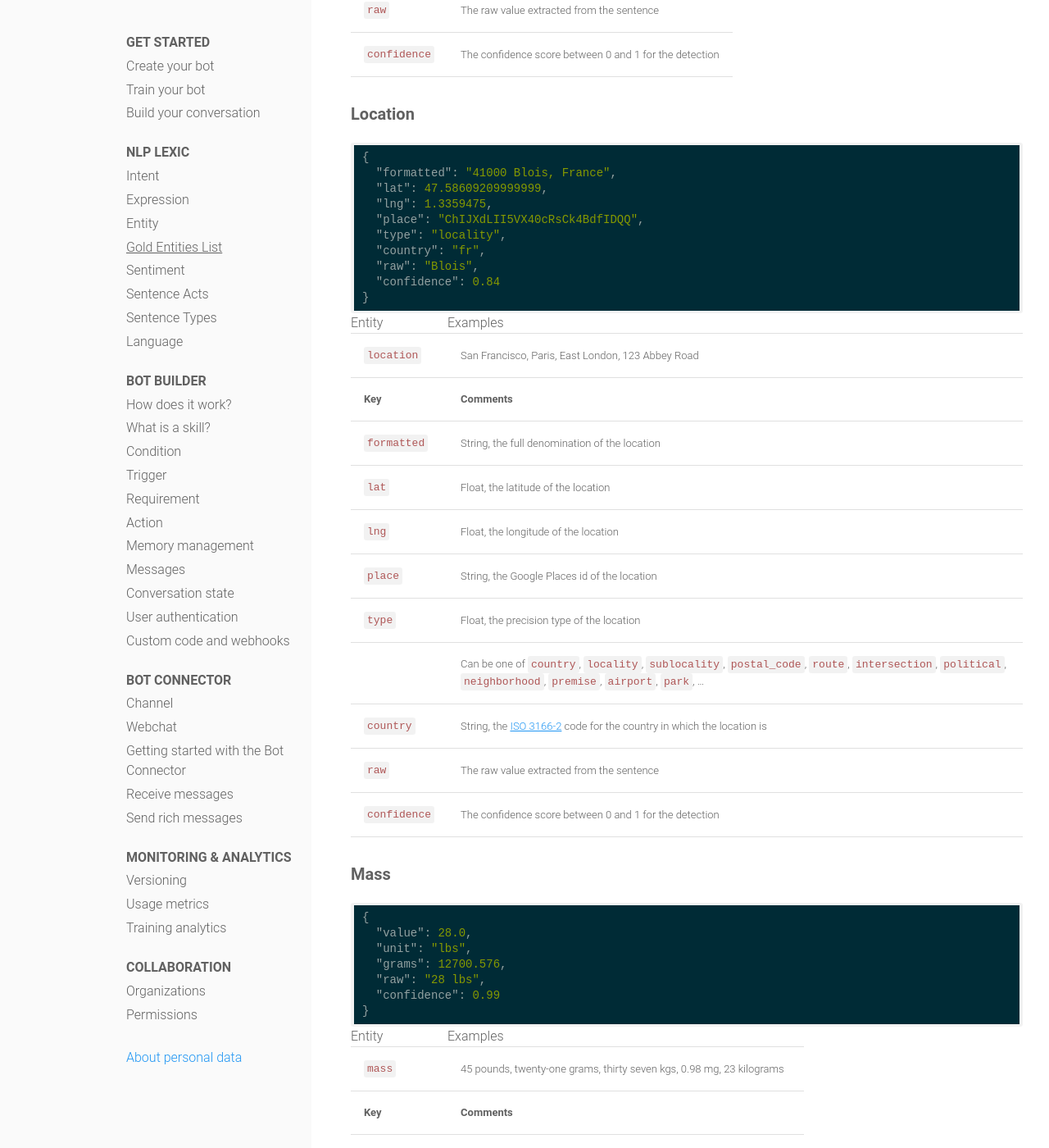
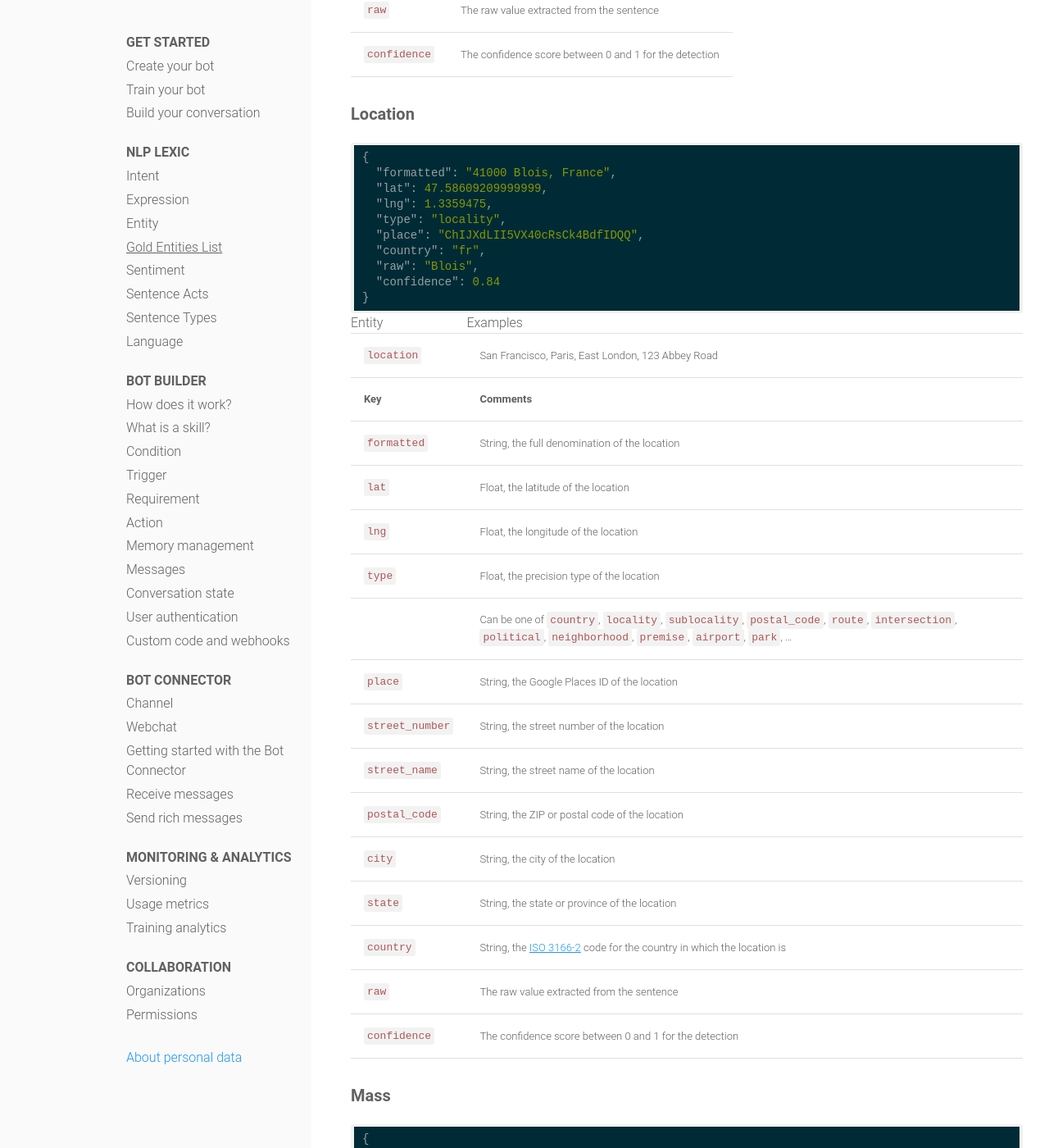
Before and after one commit to SAP-archive/docs, a Jekyll site: the page built from concepts/nlp_lexic/gold_entities.md, in a window 1280 px wide and 1400 px high, scrolled down 8509 px. Shown: the whole window at 82% size. Built offline with Jekyll 4.4.1, drawn with Linux system fonts in a browser that asks for light colours; nearby versions of some CDN libraries; comment, search, counter and statistics services are not loaded.

Commit message:
Update gold_entities.md to include address enrichment changes for 1905 (#109)
* Update gold_entities.md

* Update gold_entities.md

* Update gold_entities.md

```diff
--- a/concepts/nlp_lexic/gold_entities.md
+++ b/concepts/nlp_lexic/gold_entities.md
@@ -291,8 +291,8 @@
   "formatted": "41000 Blois, France",
   "lat": 47.58609209999999,
   "lng": 1.3359475,
+  "type": "locality",
   "place": "ChIJXdLII5VX40cRsCk4BdfIDQQ",
-  "type": "locality",
   "country": "fr",
   "raw": "Blois",
   "confidence": 0.84
@@ -306,9 +306,14 @@
 | `formatted` | String, the full denomination of the location |
 | `lat` | Float, the latitude of the location |
 | `lng` | Float, the longitude of the location |
-| `place` | String, the Google Places id of the location |
 | `type` | Float, the precision type of the location |
 || Can be one of `country`, `locality`, `sublocality`, `postal_code`, `route`, `intersection`, `political`, `neighborhood`, `premise`, `airport`, `park`, ... |
+| `place` | String, the Google Places ID of the location |
+| `street_number` | String, the street number of the location |
+| `street_name` | String, the street name of the location |
+| `postal_code` | String, the ZIP or postal code of the location |
+| `city` | String, the city of the location |
+| `state` | String, the state or province of the location |
 | `country` | String, the <a target="_blank" href="https://www.iso.org/iso-3166-country-codes.html">ISO 3166-2</a> code for the country in which the location is |
 | `raw` | The raw value extracted from the sentence |
 | `confidence` | The confidence score between 0 and 1 for the detection |
```
